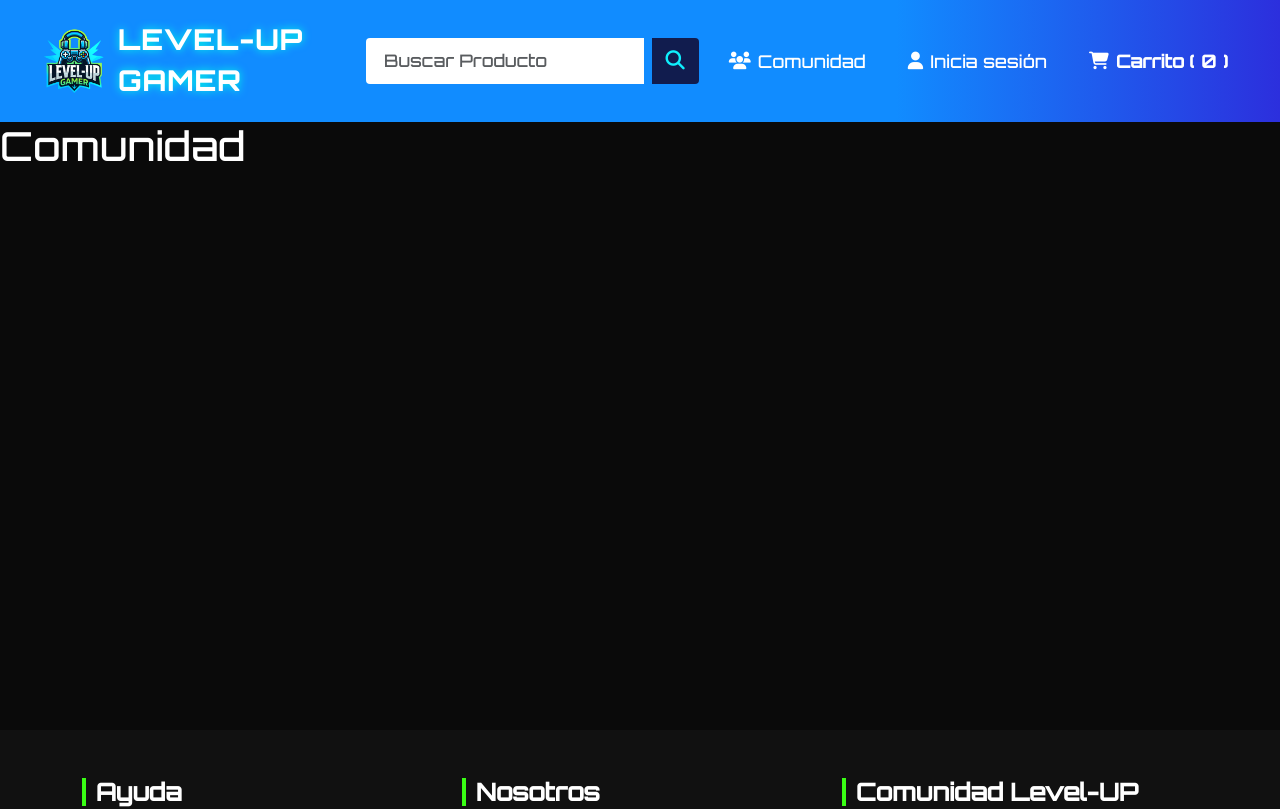
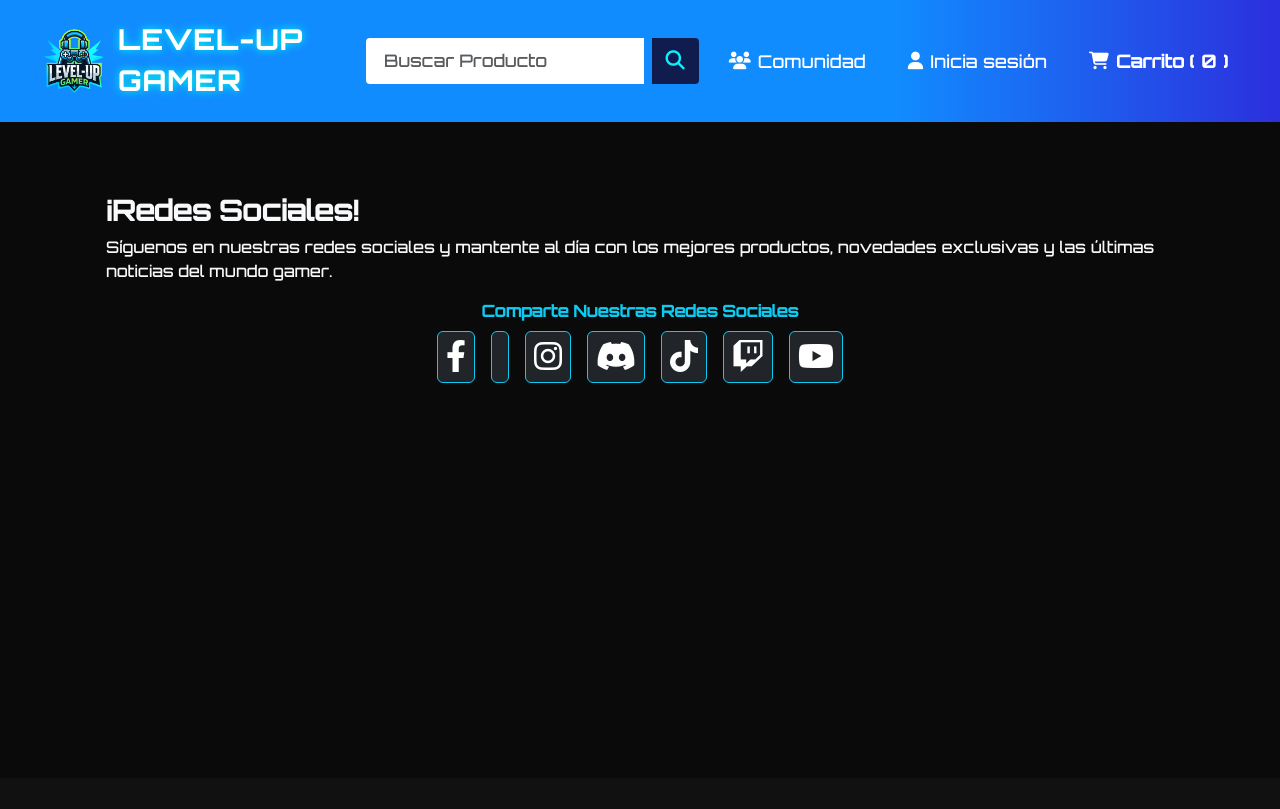
Before and after one commit to FranMGB96/MigracionLevelUp-Gamer, a React (Vite) app: page /comunidad in a window 1280 px wide. Shown: the top 809 px of the page. Built offline with nearby package versions, Linux system fonts and the light colour scheme.

Commit message:
Redes sociales Comunidad.tsx

```diff
--- a/src/pages/Comunidad.tsx
+++ b/src/pages/Comunidad.tsx
@@ -1,7 +1,92 @@
 export const Comunidad = () => {
   return (
     <>
-      <h1>Comunidad</h1>
+      <main className="container my-5">
+        <section className="mb-5">
+          <div className="text-light p-4 d-flex align-items-center justify-content-between">
+            <div className="redes-sociales">
+              <div>
+                <h3 className="fw-bold">¡Redes Sociales!</h3>
+                <p>
+                  Síguenos en nuestras redes sociales y mantente al día con los
+                  mejores productos, novedades exclusivas y las últimas noticias
+                  del mundo gamer.
+                </p>
+              </div>
+              <div className="d-flex flex-column align-items-center">
+                <span className="fw-bold mb-2 text-info">
+                  Comparte Nuestras Redes Sociales
+                </span>
+
+                <div className="d-flex gap-3 flex-wrap justify-content-center">
+                  <a
+                    href="https://www.facebook.com/sharer/sharer.php?u=https://levelupgamer.com/promo"
+                    target="_blank"
+                    className="btn btn-dark border-info p-2 rounded"
+                    title="Compartir en Facebook"
+                  >
+                    <i className="fab fa-facebook-f fa-2x"></i>
+                  </a>
+
+                  <a
+                    href="https://twitter.com/intent/tweet?url=https://levelupgamer.com/promo&text=Échale un vistazo a esta promo gamer!"
+                    target="_blank"
+                    className="btn btn-dark border-info p-2 rounded"
+                    title="Compartir en X"
+                  >
+                    <i className="fab fa-x-twitter fa-2x"></i>
+                  </a>
+
+                  <a
+                    href="https://instagram.com/levelupgamer"
+                    target="_blank"
+                    className="btn btn-dark border-info p-2 rounded"
+                    title="Instagram"
+                  >
+                    <i className="fab fa-instagram fa-2x"></i>
+                  </a>
+
+                  <a
+                    href="https://discord.com/invite/levelupgamer"
+                    target="_blank"
+                    className="btn btn-dark border-info p-2 rounded"
+                    title="Unirse a Discord"
+                  >
+                    <i className="fab fa-discord fa-2x"></i>
+                  </a>
+
+                  <a
+                    href="https://www.tiktok.com/@levelupgamerofficial"
+                    target="_blank"
+                    className="btn btn-dark border-info p-2 rounded"
+                    title="TikTok"
+                  >
+                    <i className="fab fa-tiktok fa-2x"></i>
+                  </a>
+
+                  <a
+                    href="https://twitch.tv/levelupgamer"
+                    target="_blank"
+                    className="btn btn-dark border-info p-2 rounded"
+                    title="Twitch"
+                  >
+                    <i className="fab fa-twitch fa-2x"></i>
+                  </a>
+
+                  <a
+                    href="https://youtube.com/@levelupgamer"
+                    target="_blank"
+                    className="btn btn-dark border-info p-2 rounded"
+                    title="YouTube"
+                  >
+                    <i className="fab fa-youtube fa-2x"></i>
+                  </a>
+                </div>
+              </div>
+            </div>
+          </div>
+        </section>
+      </main>
     </>
   );
 };
```
